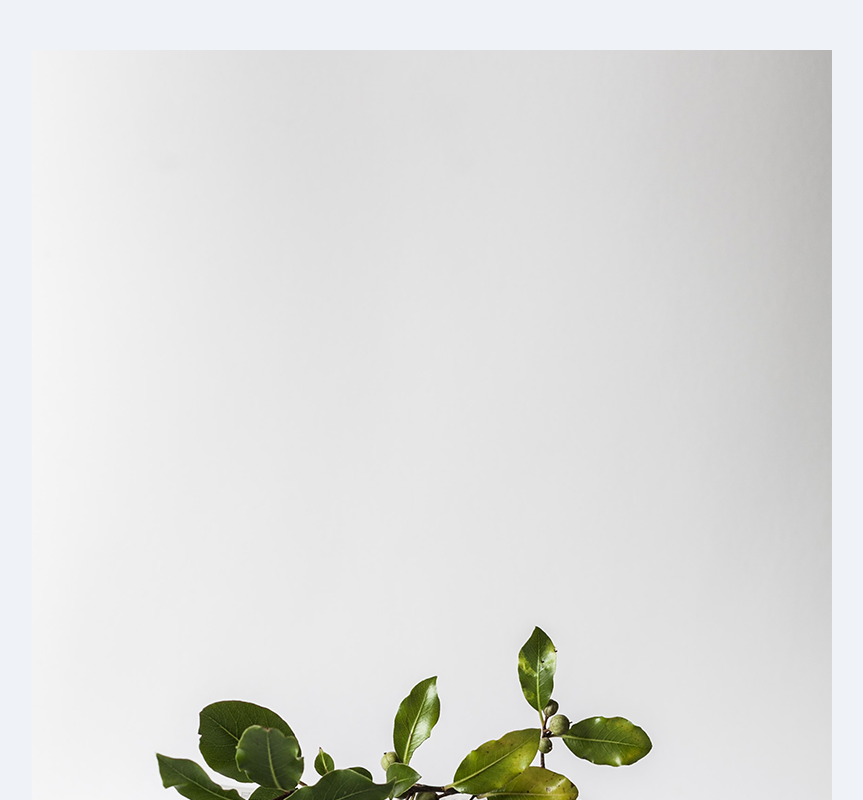
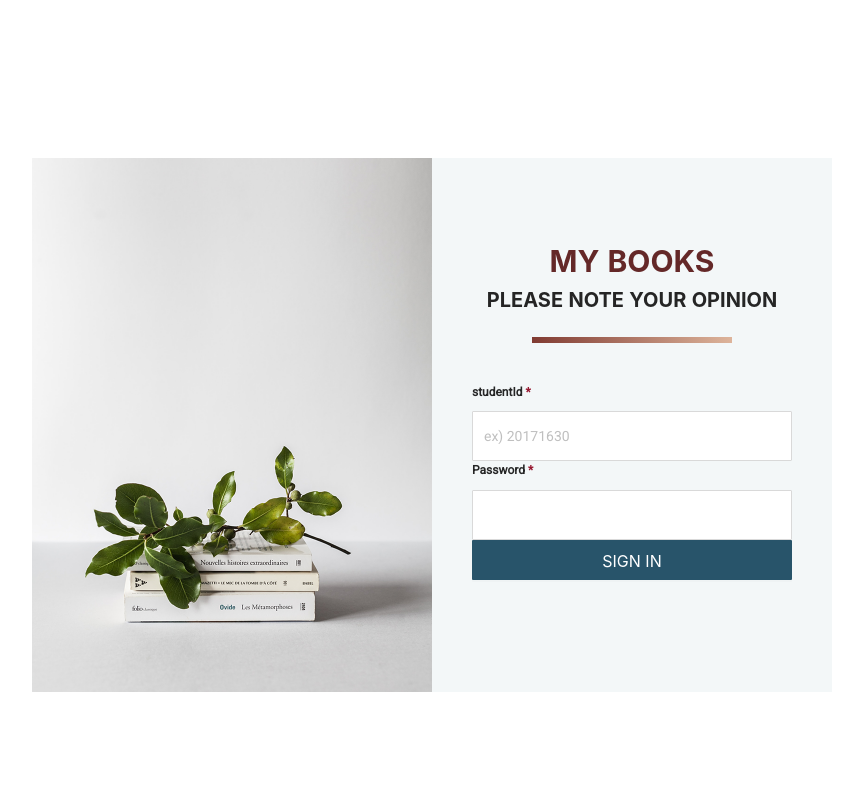
Before and after one commit to ljy2855/sogang-ari-front, a React (Create React App) app: page /signin in a window 1280 px wide. Shown: the top 800 px of the page, without its empty margins (208-1071 px from the left). Built offline with nearby package versions, Linux system fonts and the light colour scheme.

Commit message:
signin page error

```diff
--- a/package.json
+++ b/package.json
@@ -3,6 +3,7 @@
   "version": "0.1.0",
   "private": true,
   "dependencies": {
+    "@ant-design/icons": "^4.7.0",
     "@testing-library/jest-dom": "^5.16.2",
     "@testing-library/react": "^12.1.3",
     "@testing-library/user-event": "^13.5.0",
--- a/src/App.css
+++ /dev/null
@@ -1,3 +0,0 @@
-.App {
-  text-align: center;
-}
--- a/src/components/Signin.tsx
+++ b/src/components/Signin.tsx
@@ -37,7 +37,7 @@ const Signin: React.FC<SigninProps> = ({ login }) => {
               <div className={styles.input_area}>
                 <Input
                   placeholder="ex) 20171630"
-                  autoComplete="username"
+                  autoComplete="email"
                   name="studentId"
                   className={styles.input}
                   ref={studentIdRef}
--- a/src/containers/SiginContainer.tsx
+++ b/src/containers/SiginContainer.tsx
@@ -2,13 +2,13 @@ import React from "react";
 import { useCallback } from "react";
 import { useDispatch } from "react-redux";
 import Signin from "../components/Signin";
-import { login as loginSagaStart } from "../redux/modules/auth";
+import { login as loginSaga } from "../redux/modules/auth";
 
 export default function SigninContainer() {
   const dispatch = useDispatch();
   const login = useCallback(
     (reqData) => {
-      dispatch(loginSagaStart(reqData));
+      dispatch(loginSaga(reqData));
     },
     [dispatch]
   );
--- a/src/index.css
+++ b/src/index.css
@@ -1,12 +1,6 @@
-* {
-  box-sizing: border-box;
-}
-
 body {
   margin: 0;
-  padding: 0;
-  font-family: -apple-system, BlinkMacSystemFont, "Segoe UI", Roboto, Oxygen,
-    Ubuntu, Cantarell, "Open Sans", "Helvetica Neue", sans-serif;
-  background-color: #eff3f7;
-  height: 100%;
+  font-family: "Roboto" sans-serif;
+  -webkit-font-smoothing: antialiased;
+  -moz-osx-font-smoothing: grayscale;
 }
--- a/src/index.tsx
+++ b/src/index.tsx
@@ -1,5 +1,6 @@
 import React from "react";
 import ReactDOM from "react-dom";
+import "antd/dist/antd.min.css";
 import "./index.css";
 import App from "./App";
 import reportWebVitals from "./reportWebVitals";
```
